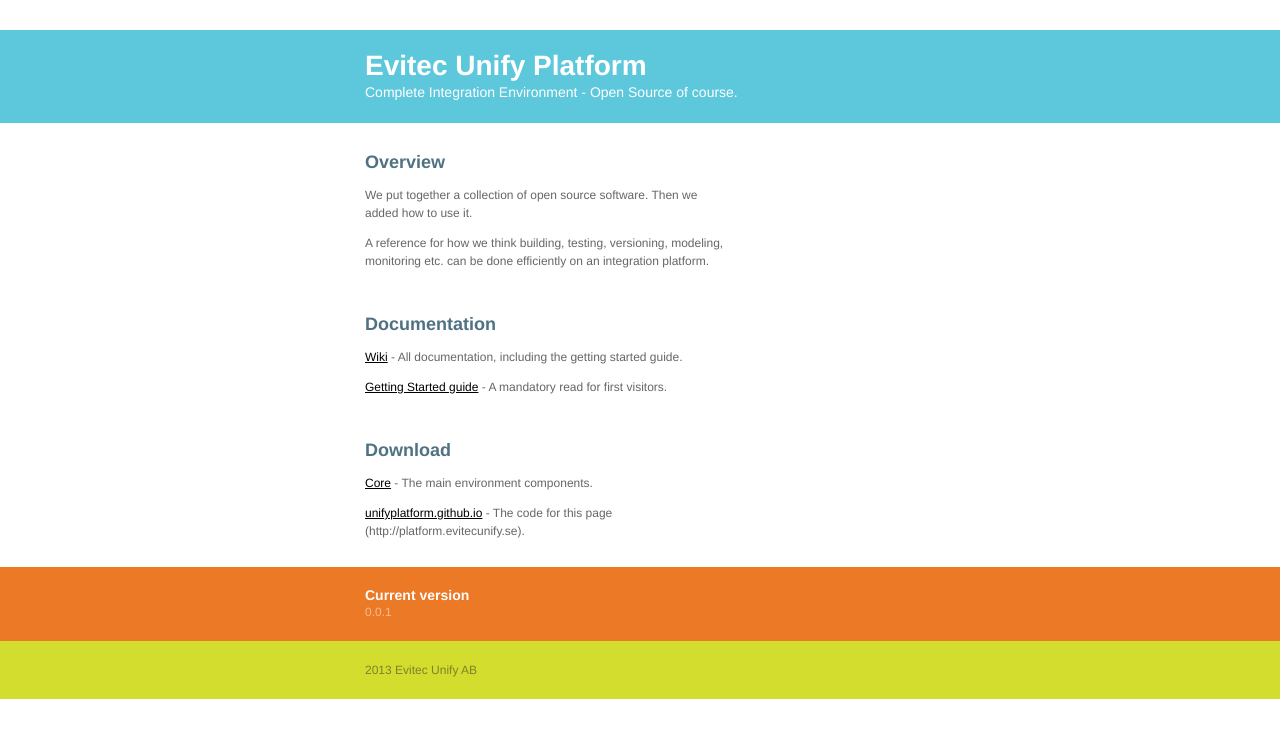
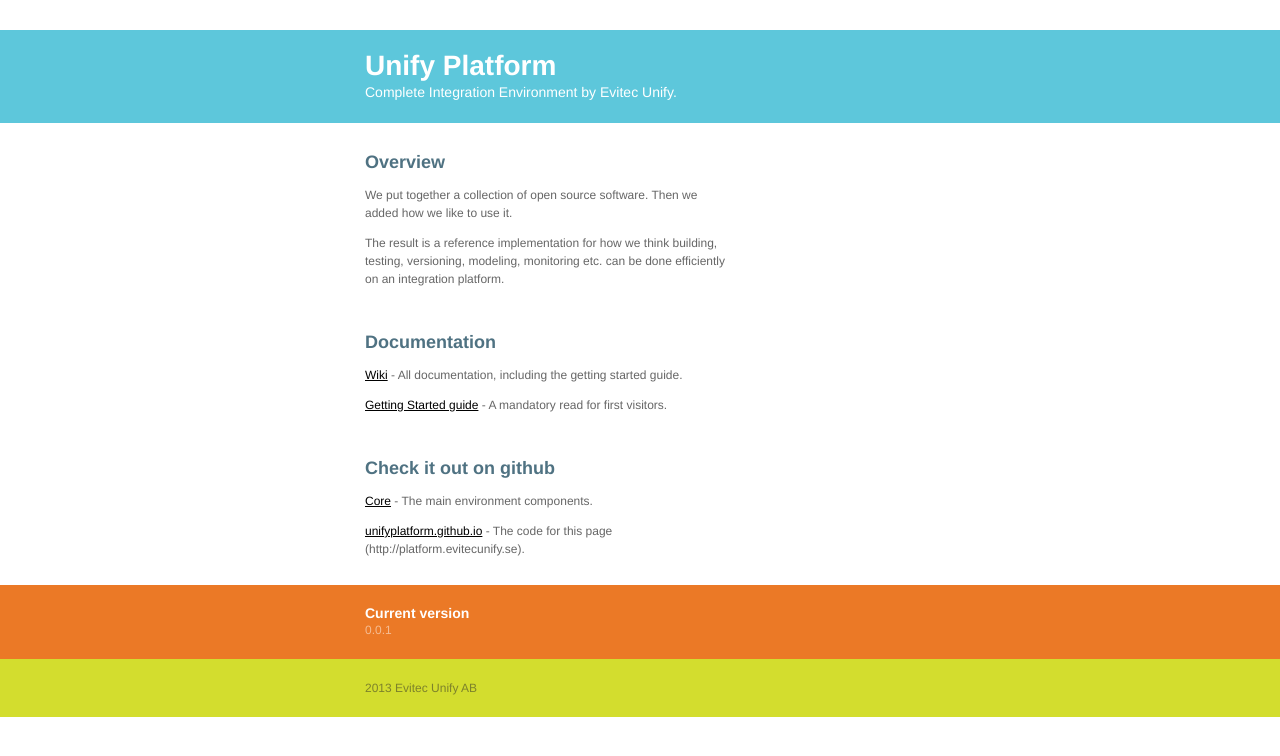
Before and after one commit to unifyplatform/unifyplatform.github.io, a plain HTML site: page index.html in a window 1280 px wide. Drawn offline with Linux system fonts and the light colour scheme.

Commit message:
Updated text

```diff
--- a/index.html
+++ b/index.html
@@ -253,8 +253,8 @@
 				<table cellpadding="0" cellspacing="0" width="550">
 					<tbody><tr>
 						<td style="background: rgb(93, 199, 219) none repeat scroll 0%; color: rgb(255, 255, 255); -moz-background-clip: -moz-initial; -moz-background-origin: -moz-initial; -moz-background-inline-policy: -moz-initial; font-family: Helvetica,Arial,sans-serif;">
-							<h1>Evitec Unify Platform</h1>
-							<p>Complete Integration Environment - Open Source of course.</p>
+							<h1>Unify Platform</h1>
+							<p>Complete Integration Environment by Evitec Unify.</p>
 						</td>
 					</tr>
 				</tbody></table>
@@ -266,14 +266,17 @@
 			<tbody><tr valign="top">
 				<td id="Primary" style="font-family: Helvetica,Arial,sans-serif;">
 					<h2>Overview</h2>
-					<p>We put together a collection of open source software. Then we added how to use it.</p>
-					<p>A reference for how we think building, testing, versioning, modeling, monitoring etc. can be done efficiently on an integration platform.</p>
+					<p>We put together a collection of open source software. Then we added how we like to use it.</p>
+
+					<p>The result is a reference implementation for how we think building, testing, versioning, modeling, monitoring etc. can be done efficiently on an integration platform.</p>
 					<p>&nbsp;</p>
+
 					<h2>Documentation</h2>
 					<p><a href="https://github.com/unifyplatform/core/wiki">Wiki</a> - All documentation, including the getting started guide.</p>
 					<p><a href="https://github.com/unifyplatform/core/wiki/Getting-Started">Getting Started guide</a> - A mandatory read for first visitors.</a>
 					<p>&nbsp;</p>
-					<h2>Download</h2>
+
+					<h2>Check it out on github</h2>
 					<p><a href="https://github.com/unifyplatform/core">Core</a> - The main environment components.</p>
 					<p><a href="http://www.unitime.se">unifyplatform.github.io</a> - The code for this page (http://platform.evitecunify.se).</p>
 				</td>
```
